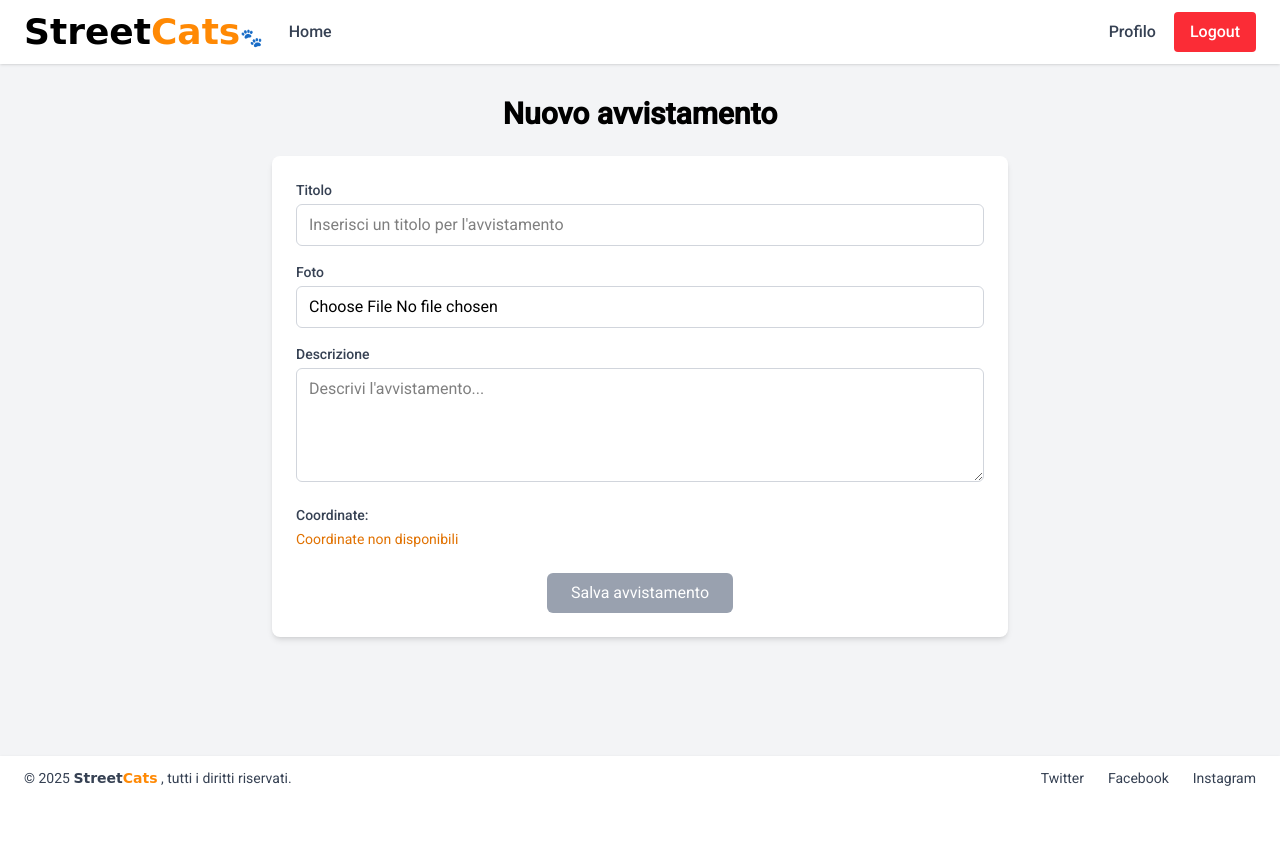
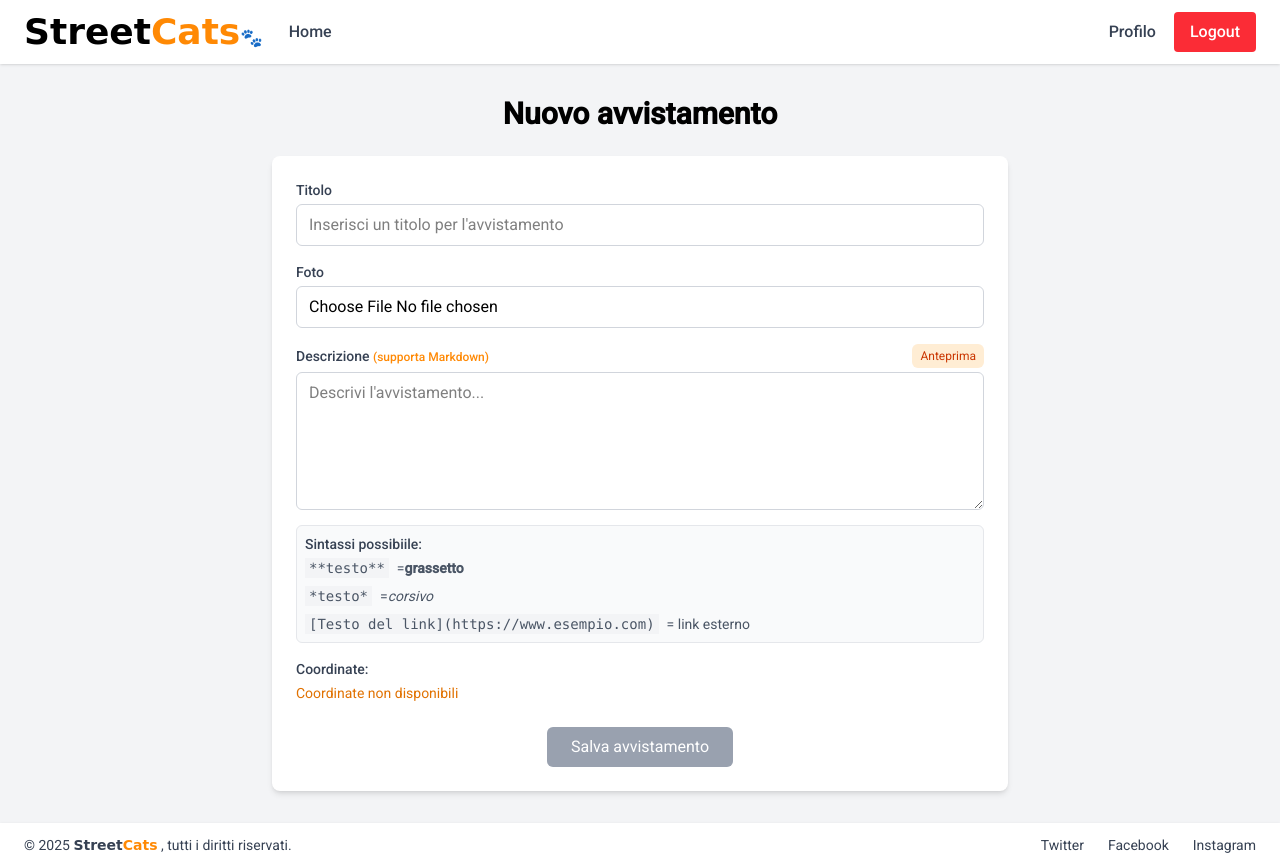
Before and after one commit to Totore26/StreetCats, an Angular app in the folder frontend/: page /sightingCreation in a window 1280 px wide. Before the commit the page ends 800 px from the top, so only its background shows below. Built offline with nearby package versions, Linux system fonts and the light colour scheme; sample sign-in values are in the browser's storage.

Commit message:
aggiunta del supporto completo e sicuro del markdown con sanitizzazione dell'input attraverso il servizio esterno e dom sanitizer

```diff
--- a/frontend/src/app/_services/markdown/markdown-service.ts
+++ b/frontend/src/app/_services/markdown/markdown-service.ts
@@ -1,5 +1,6 @@
 import { Injectable } from '@angular/core';
 import { marked } from 'marked';
+import DOMPurify from 'dompurify';
 
 @Injectable({
   providedIn: 'root'
@@ -9,7 +10,19 @@ export class MarkdownService {
   constructor() { }
 
   async convertToHtml(markdown: string): Promise<string> {
-    return marked(markdown); // retunrn Promise<string>
+    // Prima converto il markdown in HTML
+    const htmlPromise = marked(markdown);
+    const htmlContent = await htmlPromise;
+    // Poi sanitizza l'HTML risultante
+    return this.sanitizeMarkdown(htmlContent);
+  }
+
+  sanitizeMarkdown(html: string): string {
+    // Sanitizza l'output HTML per prevenire attacchi XSS
+    return DOMPurify.sanitize(html, {
+      FORBID_TAGS: ['script', 'style', 'iframe', 'form', 'object', 'embed', 'applet'],
+      FORBID_ATTR: ['onerror', 'onclick', 'onload', 'onmouseover', 'onmouseout', 'onfocus', 'onblur', 'formaction']
+    });
   }
 
 }
--- a/frontend/src/app/homepageComponent/cat-details/cat-details.html
+++ b/frontend/src/app/homepageComponent/cat-details/cat-details.html
@@ -14,17 +14,15 @@
           <img src="https://material.angular.dev/assets/img/examples/shiba2.jpg" alt="Foto del gatto" class="w-full h-auto">
         </div>
 
-        <!-- Contenuto personalizzato -->
+        <!-- descizione e posizione -->
         <div class="p-6">
-          <p class="text-lg md:text-xl mb-6 text-center">
-            {{currentSighting.description || 'Nessuna descrizione disponibile'}}
-          </p>
+          <p class="text-lg md:text-xl mb-6 text-center" [innerHTML]="currentSighting.description || 'Nessuna descrizione disponibile'"></p>
           <div class="text-lg md:text-xl text-center">
             <p><strong>Posizione:</strong> Lat: {{currentSighting.latitude}}, Long: {{currentSighting.longitude}}</p>
           </div>
         </div>
 
-        <!-- Azioni personalizzate -->
+        <!-- bottone vedi sulla mappa -->
         <div class="p-6 flex justify-center">
           <div class="flex flex-col items-center gap-3">
             <button
--- a/frontend/src/app/homepageComponent/cat-sightings/cat-sightings.ts
+++ b/frontend/src/app/homepageComponent/cat-sightings/cat-sightings.ts
@@ -30,8 +30,8 @@ export class CatSightings {
 
   catSightings: CatSightingItem[] = []; // Array per memorizzare gli avvistamenti dei gatti
   displayedSightings: CatSightingItem[] = []; // Array per memorizzare gli avvistamenti visualizzati nella pagina corrente
-  lat: number = 45.4642; // Milano latitudine
-  lon: number = 9.1900; // Milano longitudine
+lat: number = 40.8300; // Napoli Mergellina latitudine
+lon: number = 14.2169; // Napoli Mergellina longitudine
   map: any;
   tempMarker: L.Marker | null = null;
 
@@ -45,7 +45,7 @@ export class CatSightings {
     this.initMap();
     this.setUserPosition();
 
-    // Controlla se ci sono parametri di navigazione per centrare la mappa
+    // Controllo se ci sono parametri di navigazione per centrare la mappa
     this.route.queryParamMap.subscribe(params => {
       if (params.get('showOnMap') === 'true' && params.get('lat') && params.get('lng')) {
         const lat = Number(params.get('lat'));
--- a/frontend/src/app/homepageComponent/sighting-creation/sighting-creation.html
+++ b/frontend/src/app/homepageComponent/sighting-creation/sighting-creation.html
@@ -39,14 +39,51 @@
     </div>
 
     <div class="mb-4">
-      <label for="description" class="block text-sm font-medium text-gray-700 mb-1">Descrizione</label>
+      <div class="flex justify-between items-center mb-1">
+        <label for="description" class="block text-sm font-medium text-gray-700">
+          Descrizione <span class="text-xs text-orange-400">(supporta Markdown)</span>
+        </label>
+        <button
+          type="button"
+          (click)="toggleMarkdownPreview()"
+          class="text-xs px-2 py-1 bg-orange-100 hover:bg-orange-200 text-orange-700 rounded-md transition"
+        >
+          {{ showMarkdownPreview ? 'Modifica' : 'Anteprima' }}
+        </button>
+      </div>
+
+      @if (!showMarkdownPreview) {
         <textarea
           id="description"
           formControlName="description"
-        rows="4"
+          rows="5"
           class="w-full px-3 py-2 border border-gray-300 rounded-md focus:outline-none focus:ring-2 focus:ring-blue-500"
           placeholder="Descrivi l'avvistamento..."
         ></textarea>
+
+        <div class="mt-2 p-2 bg-gray-50 rounded-md border border-gray-200 text-sm">
+          <p class="font-medium text-gray-700 mb-1">Sintassi possibiile:</p>
+          <div class="flex flex-col space-y-2 text-gray-600">
+            <div class="flex items-center">
+              <code class="bg-gray-100 px-1 mr-2">**testo**</code> = <strong>grassetto</strong>
+            </div>
+            <div class="flex items-center">
+              <code class="bg-gray-100 px-1 mr-2">*testo*</code> = <em>corsivo</em>
+            </div>
+            <div class="flex items-center">
+              <code class="bg-gray-100 px-1 mr-2">[Testo del link](https://www.esempio.com)</code> = link esterno
+            </div>
+          </div>
+        </div>
+      } @else {
+        <div class="border border-gray-300 rounded-md p-4 min-h-[200px] bg-white">
+          <div class="prose max-w-none" [innerHTML]="markdownPreview"></div>
+          @if (!markdownPreview) {
+            <p class="text-gray-400 italic">Anteprima Markdown non disponibile</p>
+          }
+        </div>
+      }
+
       @if (sightingForm.get('description')?.invalid && sightingForm.get('description')?.touched) {
         <div class="text-red-500 text-sm mt-1">
           La descrizione è obbligatoria e deve contenere almeno 10 caratteri
@@ -73,7 +110,7 @@
       <button
         type="submit"
         [disabled]="sightingForm.invalid || !lat || !lng"
-        class="px-6 py-2 bg-orange-400 text-white rounded-md hover:bg-orange-500 focus:outline-none focus:ring-2 focus:ring-orange-300 disabled:bg-gray-400 disabled:cursor-not-allowed"
+        class="px-6 py-2 bg-orange-400 text-white rounded-md hover:bg-orange-500 focus:outline-none focus:ring-2 focus:ring-orange-300 disabled:bg-gray-400 disabled:cursor-not-allowed transition"
       >
         Salva avvistamento
       </button>
--- a/frontend/src/app/homepageComponent/sighting-creation/sighting-creation.ts
+++ b/frontend/src/app/homepageComponent/sighting-creation/sighting-creation.ts
@@ -4,6 +4,8 @@ import { ReactiveFormsModule, FormBuilder, FormGroup, Validators } from '@angula
 import { ActivatedRoute, Router } from '@angular/router';
 import { ToastrService } from 'ngx-toastr';
 import { RestBackendService } from '../../_services/backend/rest-backend-service';
+import { MarkdownService } from '../../_services/markdown/markdown-service';
+import DOMPurify from 'dompurify';
 
 @Component({
   selector: 'app-sighting-creation',
@@ -17,13 +19,16 @@ export class SightingCreation {
   lat: string | null = null;
   lng: string | null = null;
   previewImage: string | ArrayBuffer | null = null;
+  markdownPreview: string = '';
+  showMarkdownPreview: boolean = false;
 
   constructor(
     private fb: FormBuilder,
     private route: ActivatedRoute,
     private router: Router,
     private restService: RestBackendService,
-    private toastr: ToastrService
+    private toastr: ToastrService,
+    private markdownService: MarkdownService
   ) {
     this.sightingForm = this.fb.group({
       title: ['', [Validators.required, Validators.minLength(3)]],
@@ -38,6 +43,32 @@ export class SightingCreation {
       this.lat = params['lat'];
       this.lng = params['lng'];
     });
+
+    // Monitora i cambiamenti nella descrizione per aggiornare l'anteprima
+    this.sightingForm.get('description')?.valueChanges.subscribe(value => {
+      if (this.showMarkdownPreview && value) {
+        this.updateMarkdownPreview(value);
+      }
+    });
+  }
+
+  async updateMarkdownPreview(text: string) {
+    // Pre-processa il testo per gestire correttamente i ritorni a capo
+    // Sostituisce un singolo ritorno a capo con due spazi seguiti da un ritorno a capo
+    // che è la sintassi Markdown per una nuova riga
+    const processedText = text.replace(/(?<!\n)\n(?!\n)/g, "  \n");
+    const htmlContent = await this.markdownService.convertToHtml(processedText);
+    this.markdownPreview = htmlContent;
+  }
+
+  toggleMarkdownPreview() {
+    this.showMarkdownPreview = !this.showMarkdownPreview;
+    if (this.showMarkdownPreview) {
+      const description = this.sightingForm.get('description')?.value;
+      if (description) {
+        this.updateMarkdownPreview(description);
+      }
+    }
   }
 
   onFileChange(event: Event) {
@@ -57,11 +88,17 @@ export class SightingCreation {
     }
   }
 
-  onSubmit() {
+  async onSubmit() {
     if (this.sightingForm.valid && this.lat && this.lng) {
+      try {
+        // Converto la descrizione da markdown a HTML sanitizzato
+        const markdownText = this.sightingForm.value.description;
+        const processedText = markdownText.replace(/(?<!\n)\n(?!\n)/g, "  \n");
+        const htmlDescription = await this.markdownService.convertToHtml(processedText);
+
         const sightingData = {
           title: this.sightingForm.value.title,
-        description: this.sightingForm.value.description,
+          description: htmlDescription, // Usa l'HTML sanitizzato invece del markdown
           photo: this.sightingForm.value.photo,
           latitude: parseFloat(this.lat),
           longitude: parseFloat(this.lng)
@@ -76,6 +113,10 @@ export class SightingCreation {
             this.toastr.error(err.message || 'Errore durante la registrazione dell\'avvistamento', 'Errore');
           }
         });
+      } catch (error) {
+        this.toastr.error('Si è verificato un errore nella conversione della descrizione', 'Errore');
       }
     }
   }
+
+}
```
Also changed, not shown: 1 other file (tests, documents, lock files or other folders). Lines whose indentation alone changed are shown as unchanged.
